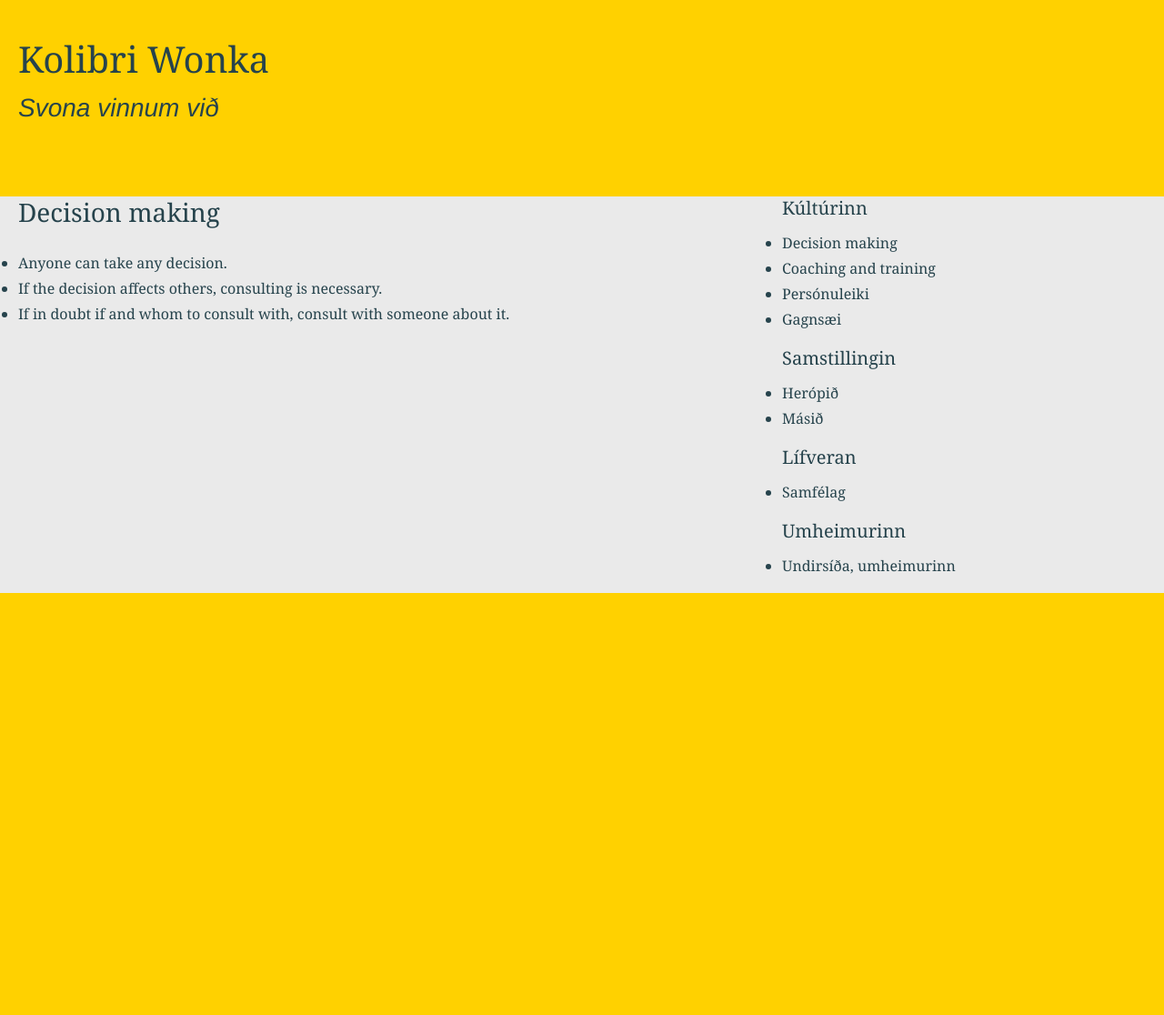
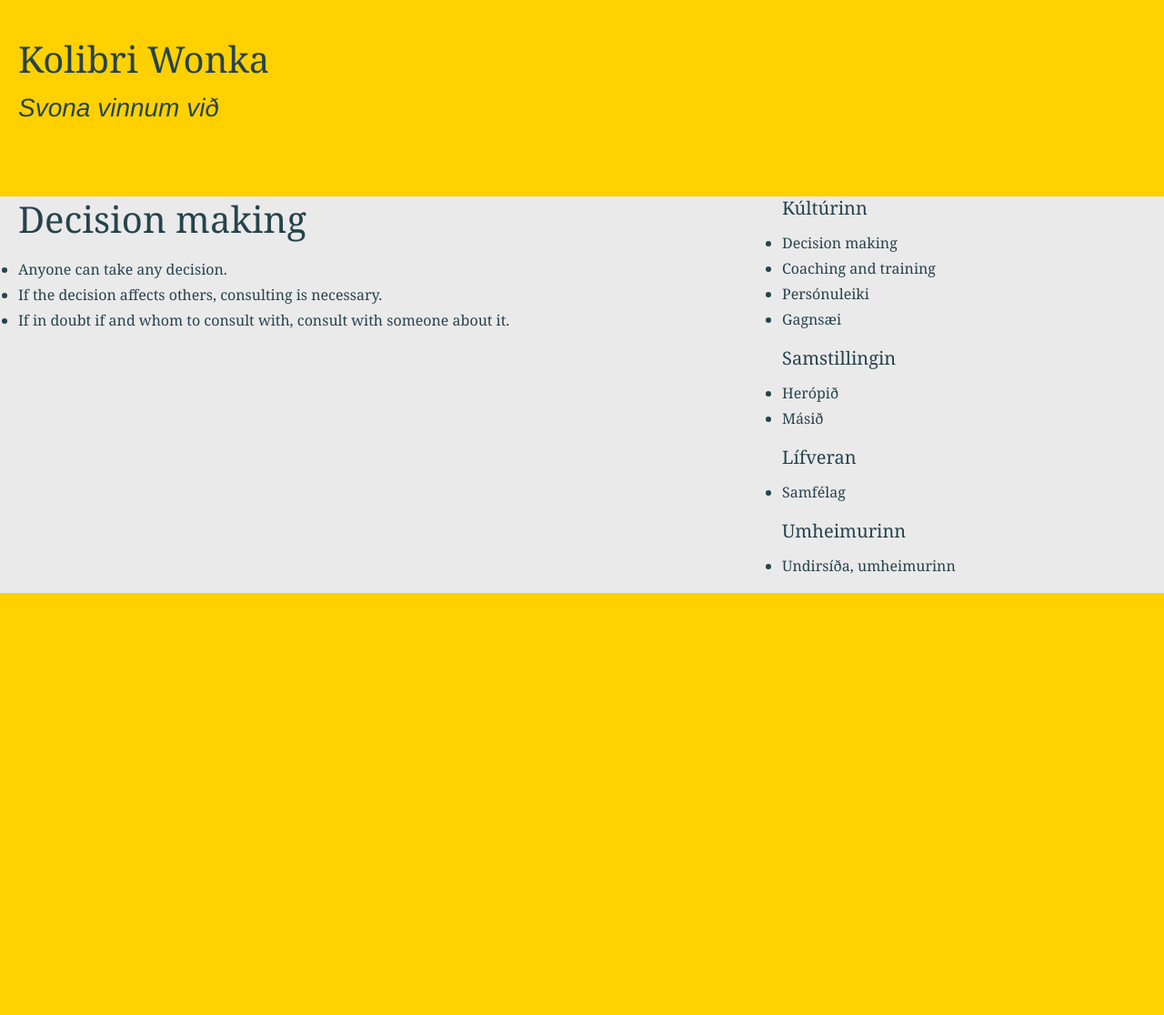
Before and after one commit to KolibriDev/wonka, a Jekyll site: the page built from _docs/kultur/decisions.md, in a window 1280 px wide. Shown: the whole page at 91% size. Built offline with Jekyll 4.4.1, drawn with Linux system fonts in a browser that asks for light colours; Markdown is read by kramdown in place of the engine named in the settings.

```diff
--- a/_docs/kultur/decisions.md
+++ b/_docs/kultur/decisions.md
@@ -2,7 +2,7 @@
 title: Decision making
 ---
 
-## Decision making
+# Decision making
 * Anyone can take any decision.
 * If the decision affects others, consulting is necessary.
 * If in doubt if and whom to consult with, consult with someone about it.
```
